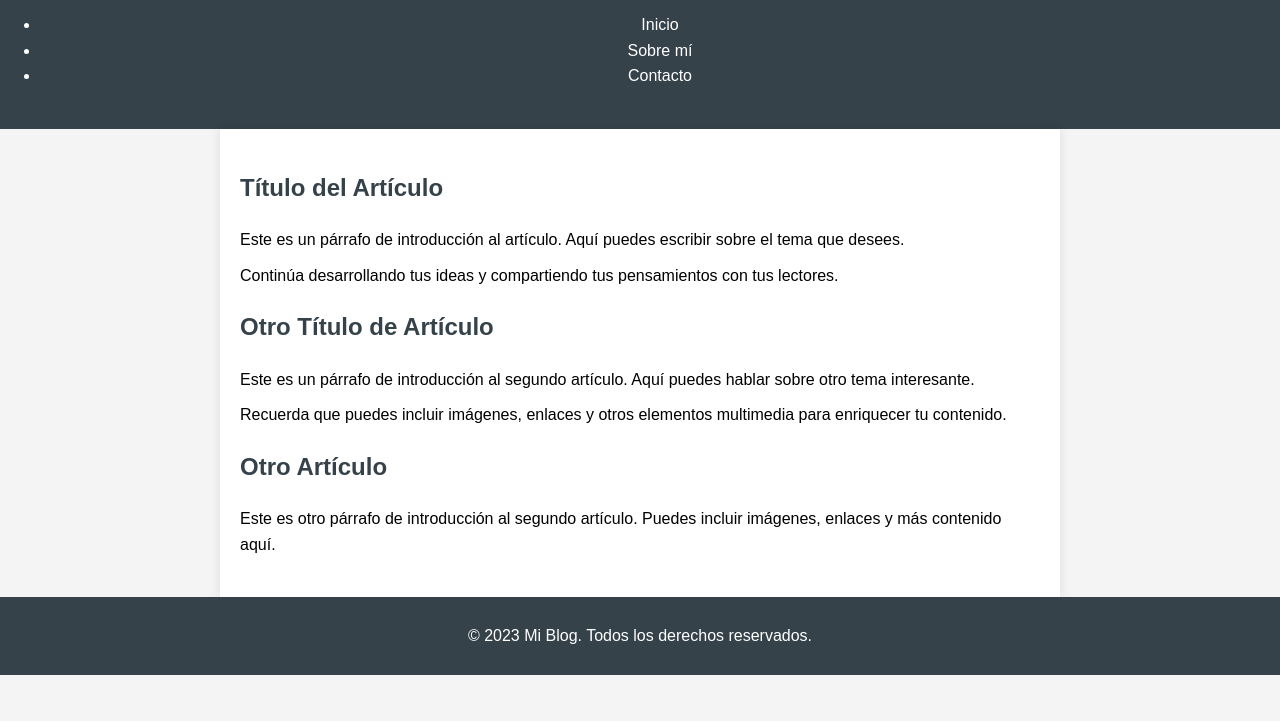
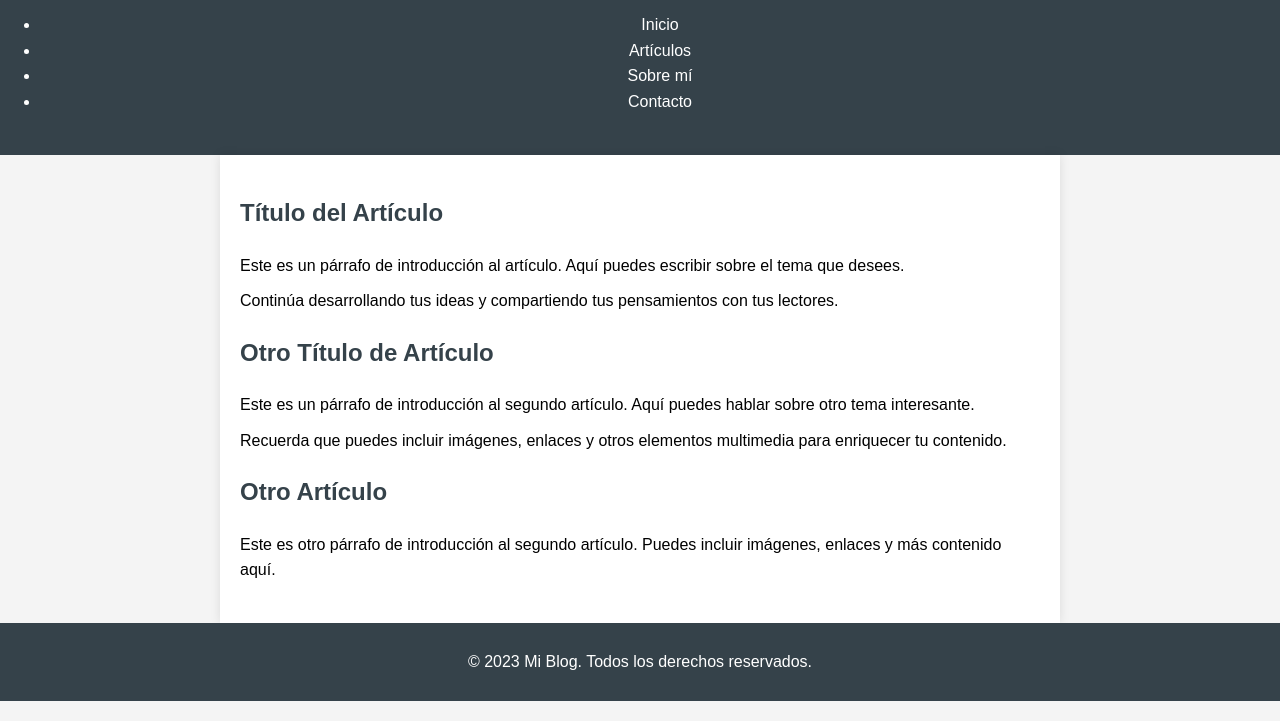
Before and after one commit to candyarossi/ejemplo, a plain HTML site: page index.html in a window 1280 px wide. Shown: the part 79-800 px from the top of the page. Drawn offline with Linux system fonts and the light colour scheme.

Commit message:
Segundo cambio

```diff
--- a/index.html
+++ b/index.html
@@ -12,6 +12,7 @@
         <nav>
             <ul>
                 <li><a href="#">Inicio</a></li>
+                <li><a href="#">Artículos</a></li>
                 <li><a href="#">Sobre mí</a></li>
                 <li><a href="#">Contacto</a></li>
             </ul>
```
